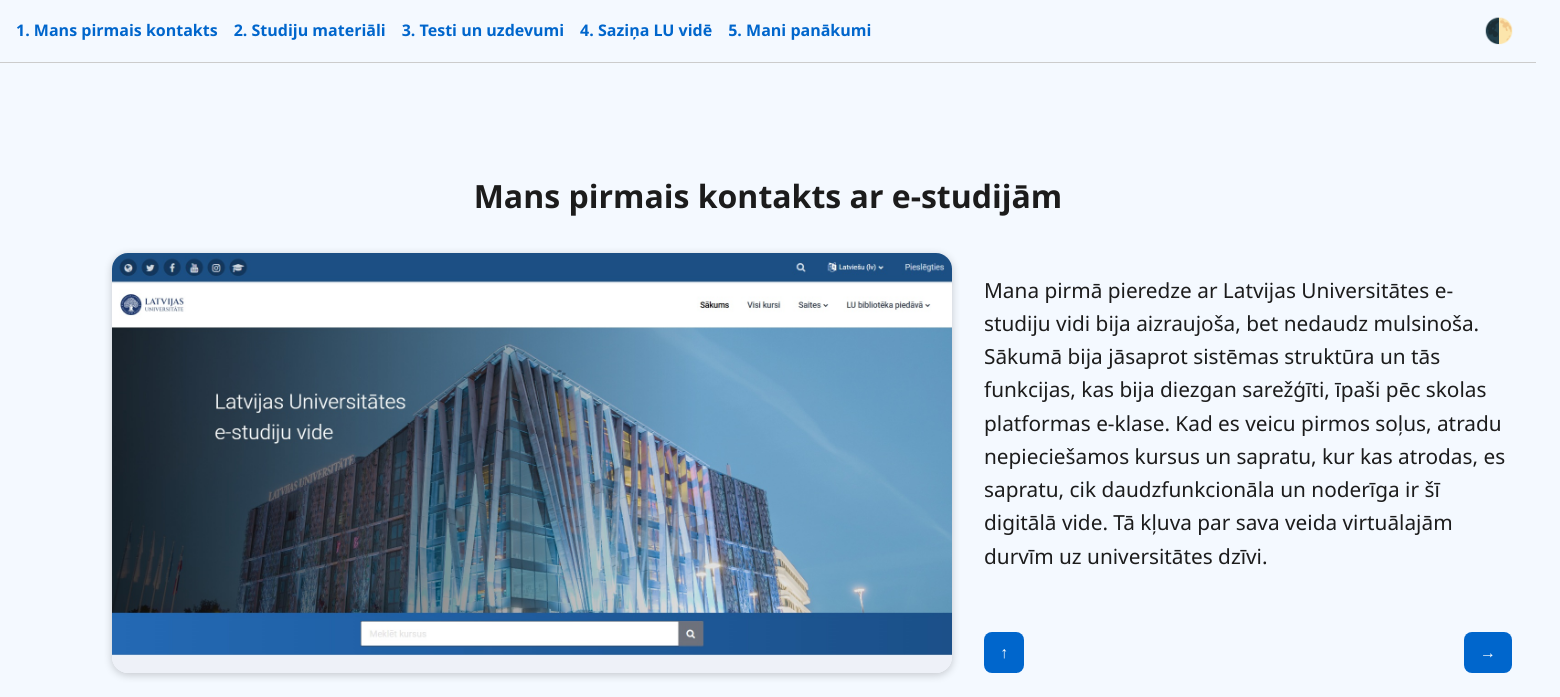
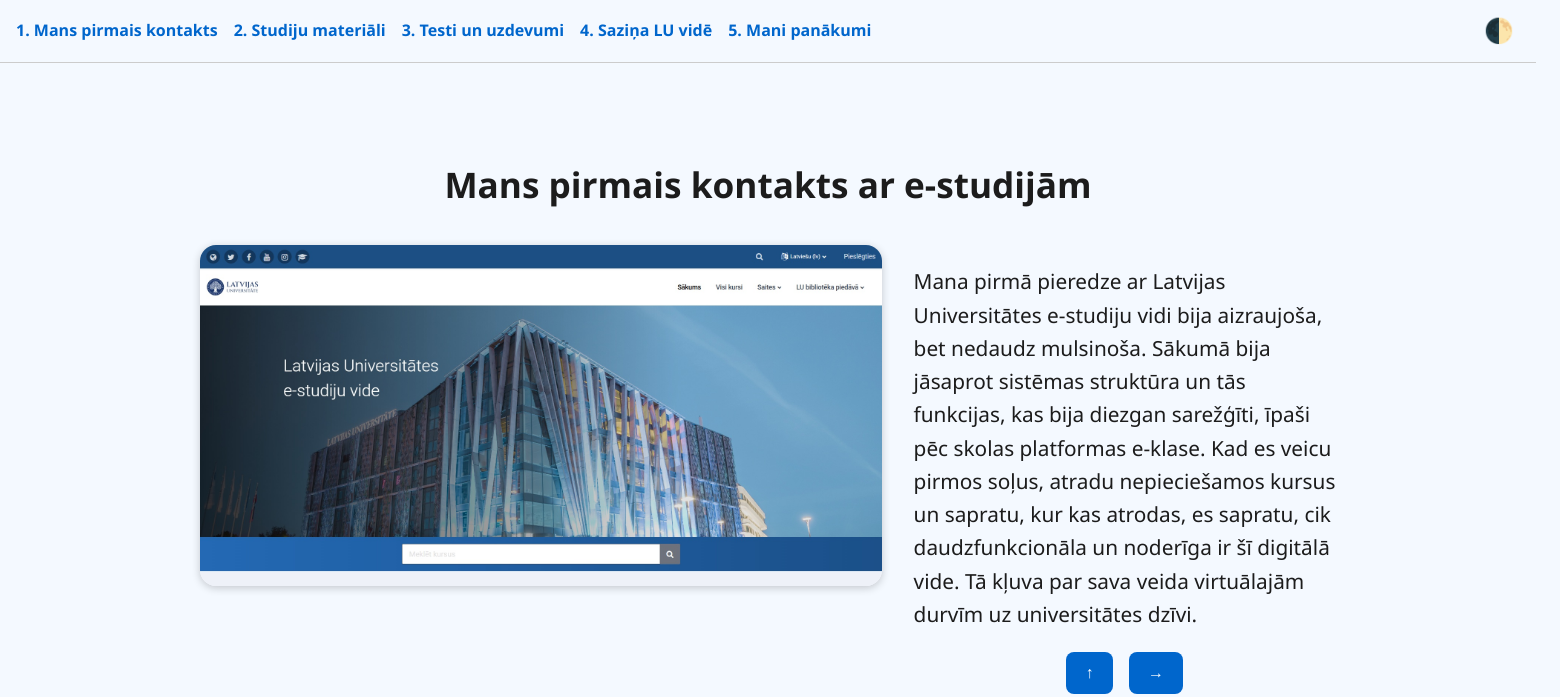
Before and after one commit to Soru2403/Tim.diz.pam, a plain HTML site: page index.html in a window 1536 px wide. Shown: the part 800-1497 px from the top of the page, 1560 px wide, since content can reach past the window. Drawn offline with Linux system fonts and the light colour scheme.

Commit message:
Content fix2.0

```diff
--- a/style.css
+++ b/style.css
@@ -82,15 +82,6 @@
   font-weight: bold;
 }
 
-#theme-toggle {
-  background: transparent;
-  border: none;
-  font-size: 1.5rem;
-  cursor: pointer;
-  color: var(--accent-color);
-  margin-left: auto;
-}
-
 .theme {
   display: flex;
   flex-direction: column;
@@ -100,11 +91,10 @@
   scroll-snap-align: start;
   min-height: 100vh;
   box-sizing: border-box;
-  width: 100%;
 }
 
 .theme h2 {
-  font-size: 2rem;
+  font-size: 2.2rem;
   margin-bottom: 1rem;
   text-align: center;
 }
@@ -117,8 +107,8 @@
   gap: 2rem;
   width: 100%;
   max-width: 1200px;
-  margin: 0 auto;
   padding: 0 2rem;
+  box-sizing: border-box;
 }
 
 .image-block {
@@ -149,16 +139,18 @@
 
 .nav-buttons {
   display: flex;
-  justify-content: space-between;
-  margin-top: 2rem;
+  justify-content: center;
+  gap: 1rem;
+  margin-top: auto;
 }
 
 .nav-buttons a {
   background-color: var(--accent-color);
   color: white;
-  padding: 0.5rem 1rem;
+  padding: 0.5rem 1.2rem;
   border-radius: 0.5rem;
   text-decoration: none;
+  white-space: nowrap;
 }
 
 footer {
@@ -171,6 +163,15 @@
 footer img.logo {
   max-width: 120px;
   margin-top: 1rem;
+}
+
+#theme-toggle {
+  background: transparent;
+  border: none;
+  font-size: 1.5rem;
+  cursor: pointer;
+  color: var(--accent-color);
+  margin-left: auto;
 }
 
 @media (max-width: 768px) {
@@ -187,15 +188,8 @@
   .theme h2 {
     text-align: left;
   }
-}
 
-@media (min-width: 1400px) {
-  .section-content {
-    max-width: 1400px;
-    padding: 0 3rem;
-  }
-
-  .theme {
-    padding: 5rem 4rem;
+  .nav-buttons {
+    justify-content: space-around;
   }
 }
```
